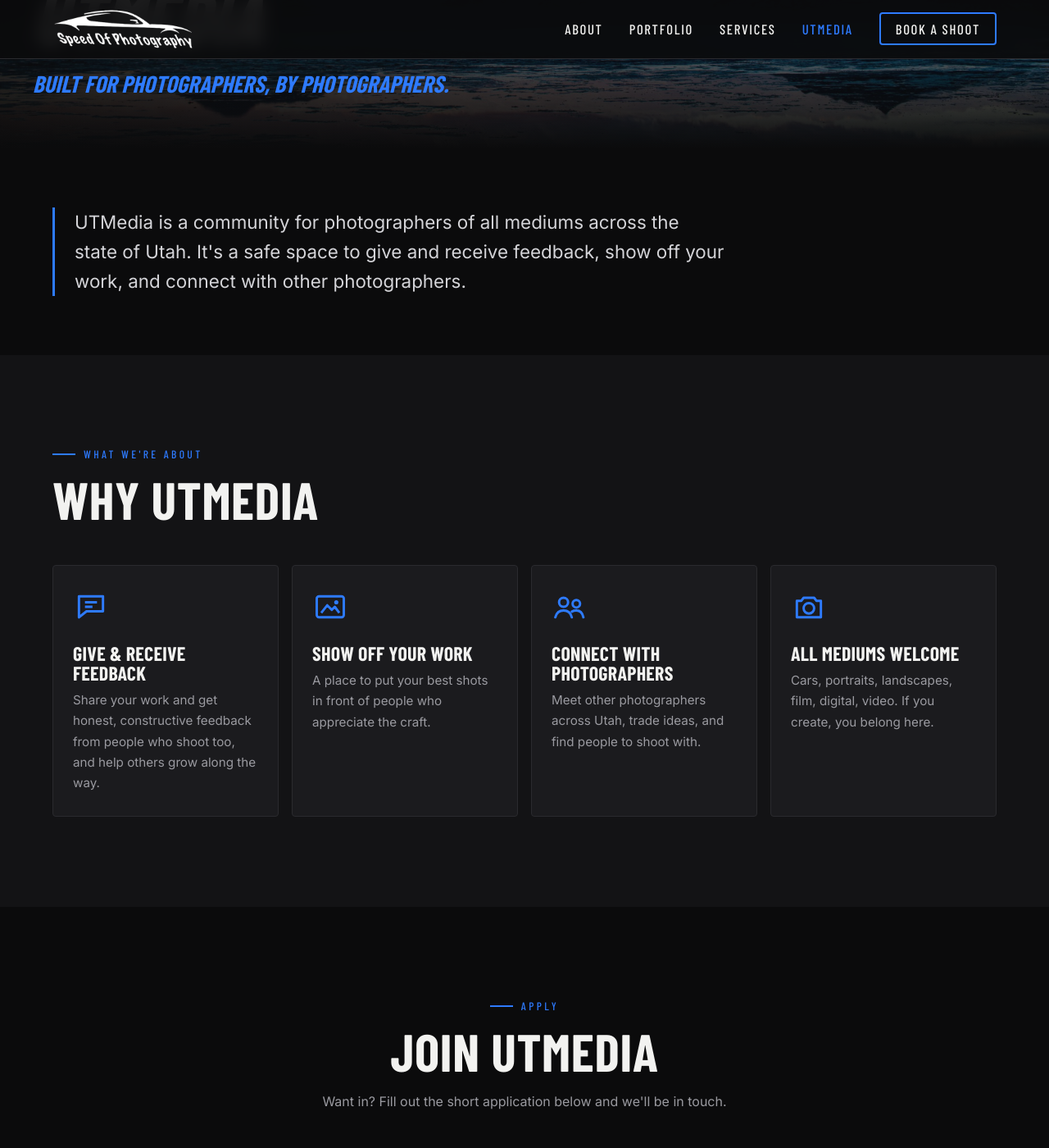
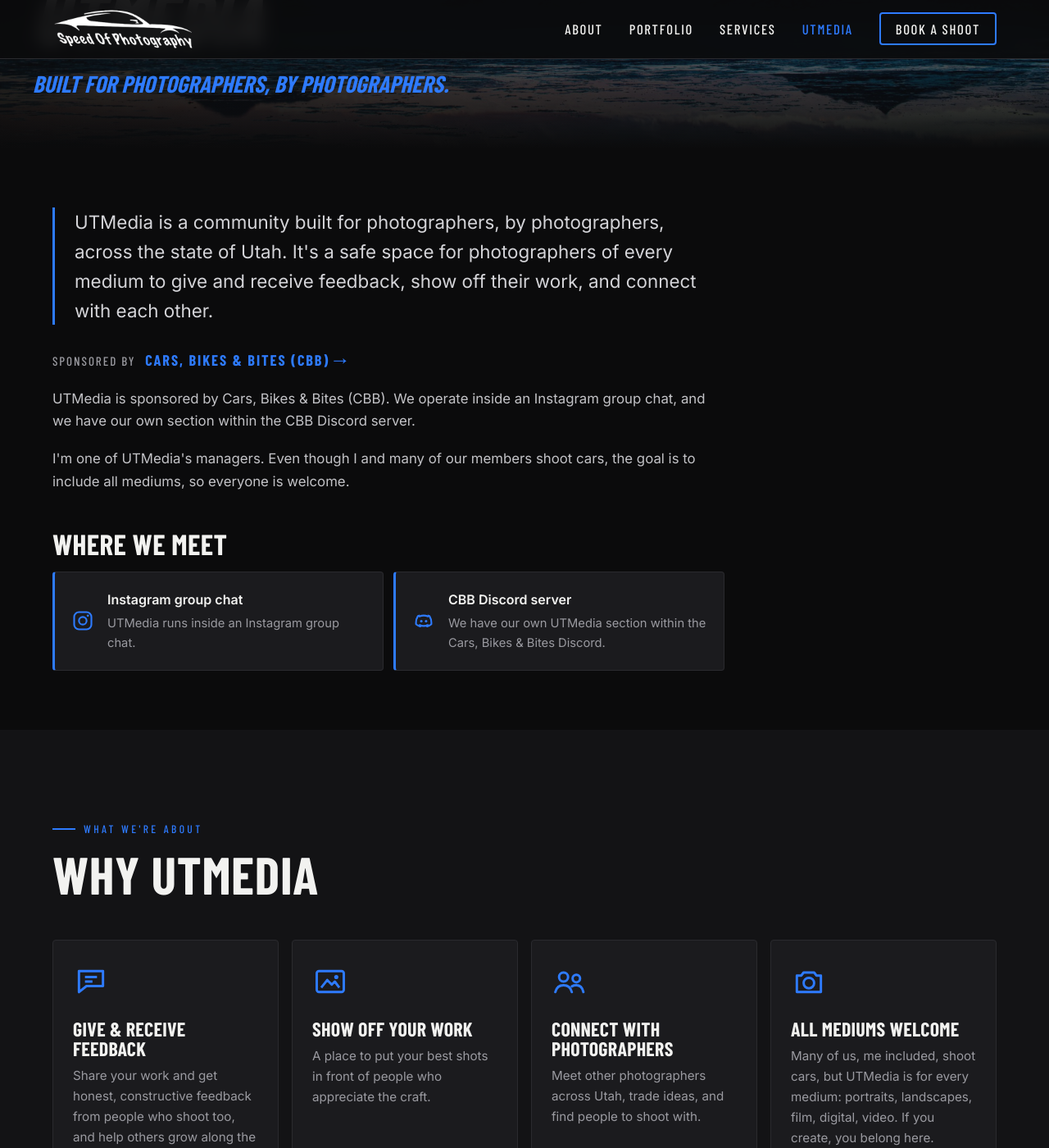
Before and after one commit to Mclaren97x/my-site, a Jekyll site: the page built from utmedia.html, in a window 1280 px wide and 1400 px high, scrolled down 379 px. Shown: the whole window at 82% size. Built offline with Jekyll 4.4.1, drawn with Linux system fonts in a browser that asks for light colours; some web fonts are replaced.

Commit message:
UTMedia: CBB sponsorship, Instagram group chat and Discord, manager note, all mediums welcome
Co-Authored-By: Claude Opus 5.5 <noreply@anthropic.com>

```diff
--- a/_data/utmedia.yml
+++ b/_data/utmedia.yml
@@ -1,13 +1,31 @@
 nav_label: UTMedia
 seo_title: UTMedia
-seo_description: UTMedia is a community built for photographers, by photographers, across the state of
-  Utah.
+seo_description: UTMedia is a community for photographers of all mediums across Utah, sponsored by Cars,
+  Bikes & Bites (CBB).
 banner: /images/salt-flats-sunset.jpg
 eyebrow: Community
 heading: UTMedia
 tagline: Built for photographers, by photographers.
-intro: UTMedia is a community for photographers of all mediums across the state of Utah. It's a safe space
-  to give and receive feedback, show off your work, and connect with other photographers.
+intro: UTMedia is a community built for photographers, by photographers, across the state of Utah. It's
+  a safe space for photographers of every medium to give and receive feedback, show off their work, and
+  connect with each other.
+sponsor:
+  label: Sponsored by
+  name: Cars, Bikes & Bites (CBB)
+  link: https://carsbikesnbites.com/
+about_paragraphs:
+- UTMedia is sponsored by Cars, Bikes & Bites (CBB). We operate inside an Instagram group chat, and we
+  have our own section within the CBB Discord server.
+- I'm one of UTMedia's managers. Even though I and many of our members shoot cars, the goal is to include
+  all mediums, so everyone is welcome.
+platforms_heading: Where we meet
+platforms:
+- icon: instagram
+  title: Instagram group chat
+  text: UTMedia runs inside an Instagram group chat.
+- icon: discord
+  title: CBB Discord server
+  text: We have our own UTMedia section within the Cars, Bikes & Bites Discord.
 pillars_eyebrow: What we're about
 pillars_heading: Why UTMedia
 pillars:
@@ -23,7 +41,8 @@ pillars:
   text: Meet other photographers across Utah, trade ideas, and find people to shoot with.
 - icon: camera
   title: All mediums welcome
-  text: Cars, portraits, landscapes, film, digital, video. If you create, you belong here.
+  text: 'Many of us, me included, shoot cars, but UTMedia is for every medium: portraits, landscapes,
+    film, digital, video. If you create, you belong here.'
 showcase_heading: From the community
 showcase_intro: ''
 showcase:
--- a/_layouts/default.html
+++ b/_layouts/default.html
@@ -19,7 +19,7 @@
   <link rel="preconnect" href="https://fonts.googleapis.com">
   <link rel="preconnect" href="https://fonts.gstatic.com" crossorigin>
   <link href="https://fonts.googleapis.com/css2?family=Barlow+Condensed:ital,wght@0,500;0,700;1,700&family=Inter:wght@400;500;600&display=swap" rel="stylesheet">
-  <link rel="stylesheet" href="{{ base }}/style.css?v=15">
+  <link rel="stylesheet" href="{{ base }}/style.css?v=16">
 </head>
 <body>
   <header class="site-header">
--- a/style.css
+++ b/style.css
@@ -939,3 +939,33 @@ h1, h2, h3 {
 .utm-form .btn { justify-self: center; }
 .utm-alt-link { text-align: center; margin: 24px 0 0; }
 .utm-alt-link a { color: var(--accent); }
+
+/* UTMedia: sponsor, about paragraphs, where-we-meet cards */
+.utm-intro > * { max-width: 820px; }
+.utm-sponsor {
+  display: flex;
+  flex-wrap: wrap;
+  align-items: baseline;
+  gap: 6px 12px;
+  margin: 28px 0 0;
+  font-family: var(--display);
+  text-transform: uppercase;
+  letter-spacing: 0.12em;
+}
+.utm-sponsor span { color: var(--muted); font-size: 0.95rem; }
+.utm-sponsor a, .utm-sponsor strong { color: var(--accent); font-weight: 700; font-size: 1.15rem; }
+.utm-sponsor a:hover { color: #fff; }
+.utm-para { margin: 18px 0 0; color: #c3c3c7; font-size: 1.05rem; }
+.utm-subhead { font-size: clamp(1.6rem, 3vw, 2.2rem); margin: 44px 0 16px; }
+.utm-platforms { display: grid; grid-template-columns: repeat(2, 1fr); gap: 12px; }
+.utm-platform:hover { transform: none; border-color: var(--line); border-left-color: var(--accent); }
+.utm-platform-text {
+  font-family: var(--body) !important;
+  font-size: 0.92rem !important;
+  text-transform: none !important;
+  letter-spacing: 0 !important;
+  margin-top: 4px;
+}
+@media (max-width: 760px) {
+  .utm-platforms { grid-template-columns: 1fr; }
+}
--- a/utmedia.html
+++ b/utmedia.html
@@ -17,11 +17,42 @@ permalink: /utmedia/
       </div>
     </section>
 
-    {%- if u.intro and u.intro != "" %}
     <section class="section utm-intro">
+      {%- if u.intro and u.intro != "" %}
       <p class="utm-lead">{{ u.intro | escape }}</p>
+      {%- endif %}
+      {%- if u.sponsor.name and u.sponsor.name != "" %}
+      <p class="utm-sponsor">
+        <span>{{ u.sponsor.label | default: "Sponsored by" | escape }}</span>
+        {%- if u.sponsor.link and u.sponsor.link != "" %}
+        <a href="{{ u.sponsor.link | escape }}" target="_blank" rel="noopener">{{ u.sponsor.name | escape }} &rarr;</a>
+        {%- else %}
+        <strong>{{ u.sponsor.name | escape }}</strong>
+        {%- endif %}
+      </p>
+      {%- endif %}
+      {%- for para in u.about_paragraphs %}{% if para and para != "" %}
+      <p class="utm-para">{{ para | escape }}</p>
+      {%- endif %}{% endfor %}
+      {%- if u.platforms.size > 0 %}
+      {%- if u.platforms_heading and u.platforms_heading != "" %}<h2 class="utm-subhead">{{ u.platforms_heading | escape }}</h2>{% endif %}
+      <div class="utm-platforms">
+        {%- for pf in u.platforms %}
+        <div class="contact-card utm-platform">
+          {%- case pf.icon -%}
+          {%- when "instagram" -%}<svg viewBox="0 0 24 24" aria-hidden="true"><rect x="3" y="3" width="18" height="18" rx="5" fill="none" stroke="currentColor" stroke-width="1.8"/><circle cx="12" cy="12" r="4" fill="none" stroke="currentColor" stroke-width="1.8"/><circle cx="17.3" cy="6.7" r="1.2" fill="currentColor"/></svg>
+          {%- when "discord" -%}<svg viewBox="0 0 24 24" aria-hidden="true"><path d="M7.5 7.5c3-1.3 6-1.3 9 0M7.5 16.5c3 1.3 6 1.3 9 0" fill="none" stroke="currentColor" stroke-width="1.8" stroke-linecap="round"/><path d="M8 6.5 6 7c-1.6 2.6-2.3 5.4-2 8.6 1.4 1.2 2.9 1.9 4.4 2.4l.9-1.8M16 6.5l2 .5c1.6 2.6 2.3 5.4 2 8.6-1.4 1.2-2.9 1.9-4.4 2.4l-.9-1.8" fill="none" stroke="currentColor" stroke-width="1.8" stroke-linejoin="round"/><circle cx="9.5" cy="12.5" r="1.3" fill="currentColor"/><circle cx="14.5" cy="12.5" r="1.3" fill="currentColor"/></svg>
+          {%- else -%}<svg viewBox="0 0 24 24" aria-hidden="true"><circle cx="12" cy="12" r="8" fill="none" stroke="currentColor" stroke-width="1.8"/></svg>
+          {%- endcase -%}
+          <span>
+            <strong>{{ pf.title | escape }}</strong>
+            <small class="utm-platform-text">{{ pf.text | escape }}</small>
+          </span>
+        </div>
+        {%- endfor %}
+      </div>
+      {%- endif %}
     </section>
-    {%- endif %}
 
     {%- if u.pillars.size > 0 %}
     <section class="section section-alt" aria-labelledby="utm-pillars-heading">
```
Also changed, not shown: .pages.yml.
